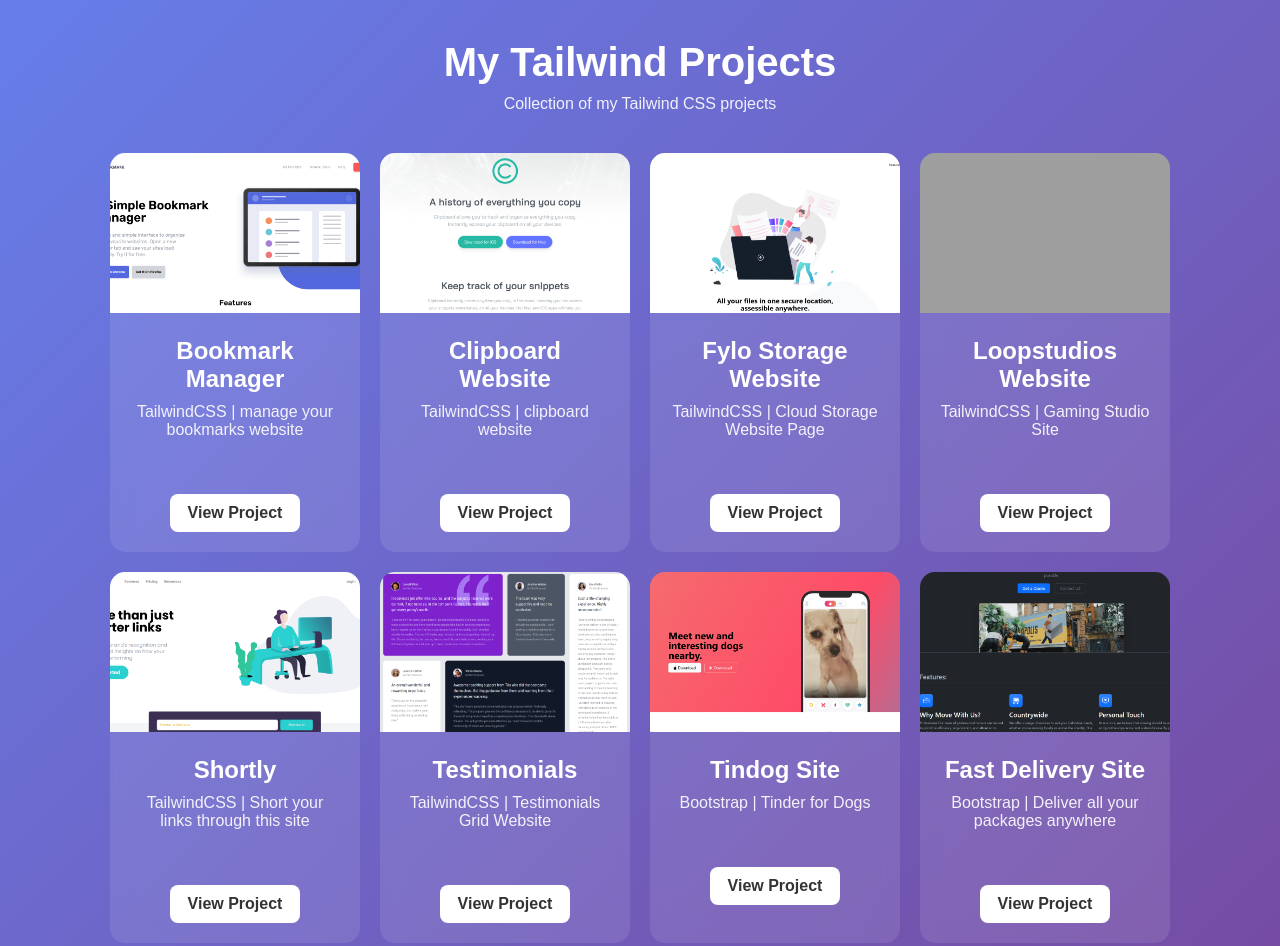
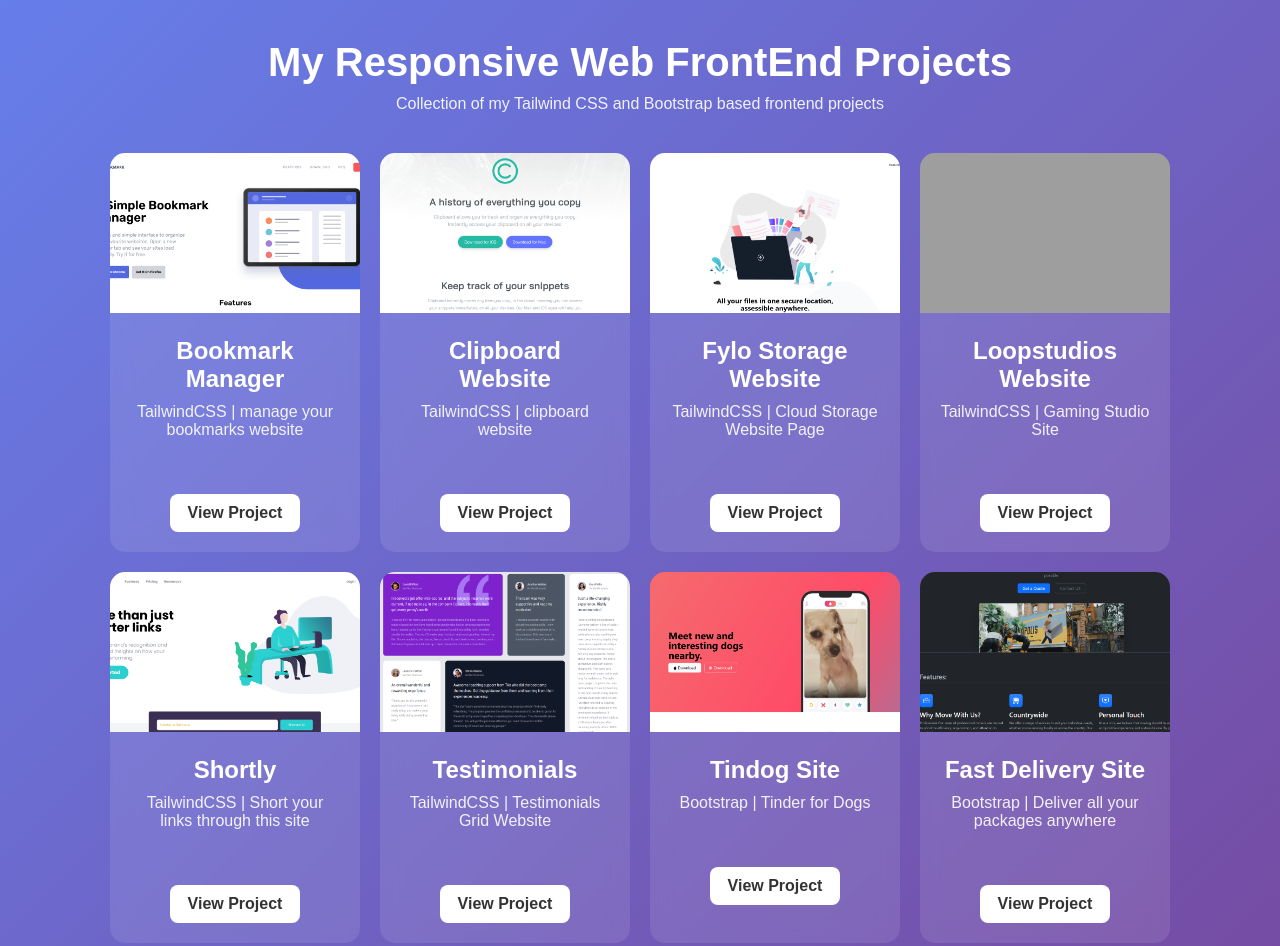
Before and after one commit to AkantMalviya/My-Responsive-FrontEnd-Projects, a plain HTML site: page index.html in a window 1280 px wide. Shown: the top 946 px of the page. Drawn offline with Linux system fonts and the light colour scheme; grey boxes are pictures that could not be loaded.

Commit message:
last commit

```diff
--- a/index.html
+++ b/index.html
@@ -91,8 +91,8 @@
 
   <body>
     <div class="container">
-      <h1>My Tailwind Projects</h1>
-      <p>Collection of my Tailwind CSS projects</p>
+      <h1>My Responsive Web FrontEnd Projects</h1>
+      <p>Collection of my Tailwind CSS and Bootstrap based frontend projects</p>
 
       <div class="grid">
         <div class="card">
```
